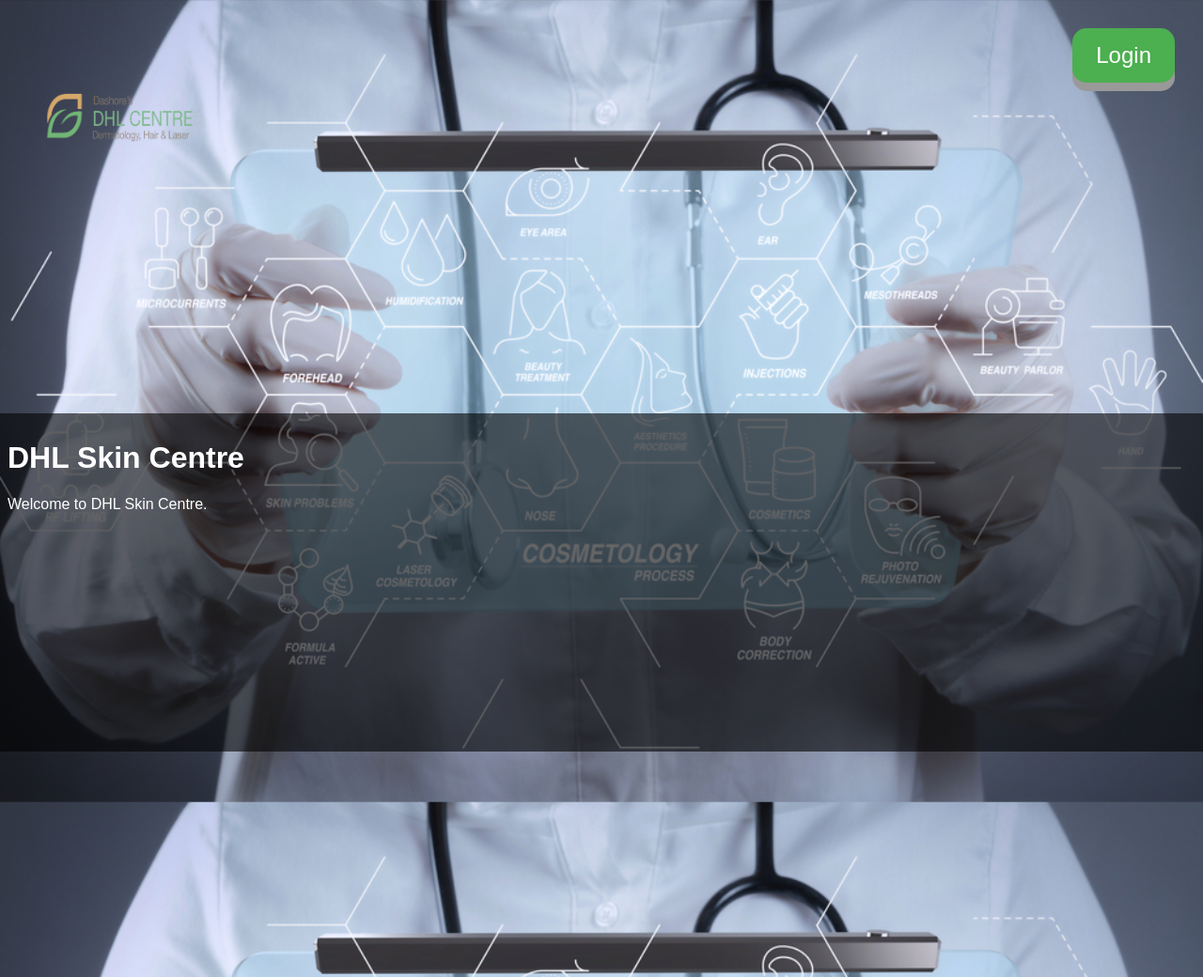
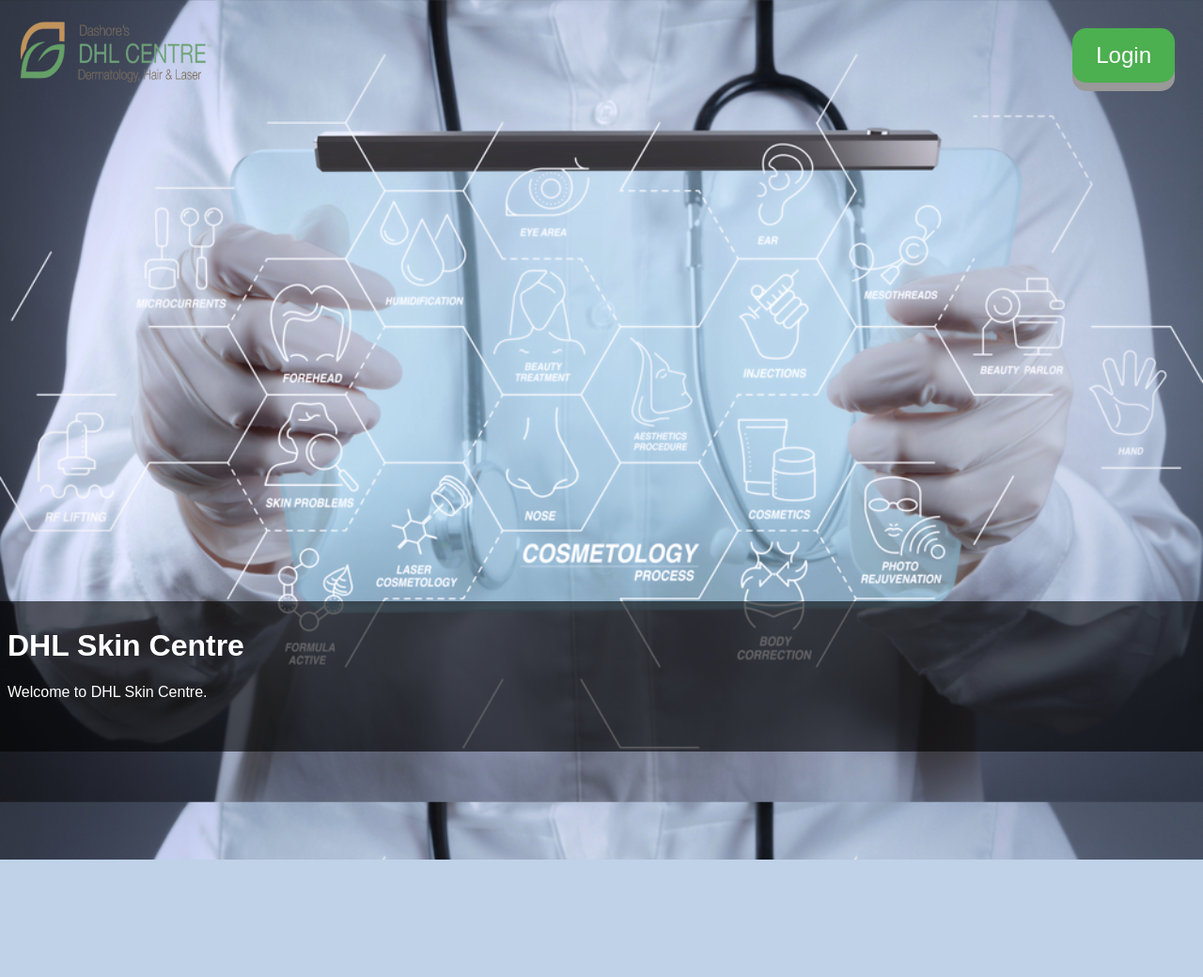
Before and after one commit to Adityaraj1711/doc_portal_FL, a Django app: page / in a window 1280 px wide. Shown: the top 1040 px of the page at 94% size. After the commit the page ends 915 px from the top, so only its background shows below. Run offline with Django 3.2, Linux system fonts and the light colour scheme.

Commit message:
add logo and static details in templates

```diff
--- a/src/templates/admin/login.html
+++ b/src/templates/admin/login.html
@@ -33,7 +33,6 @@
 }
 
 </style>
-<img img class="center" src="{% static 'logo.png' %}" width="200px" alt="DHL center"/>
 {{ form.media }}
 {% endblock %}
 
--- a/src/templates/index.html
+++ b/src/templates/index.html
@@ -32,7 +32,7 @@
           -moz-box-sizing: border-box;
           box-sizing: border-box;
           width: 100%;
-          height:45%;
+          height:20%;
           bottom: 0;
           display: block;
           position: absolute;
@@ -64,11 +64,10 @@
           box-shadow: 0 5px #666;
           transform: translateY(4px);
         }
-
 	</style>
 </head>
 <body>
-<img src="{% static 'logo.png' %}" width="250px" alt="DHL center"/>
+<img class="logo" style="padding:15px" src="{% static 'logo_1.png' %}" width="210px" alt="DHL center"/>
 <a href = '/admin'><button class="button">Login</button>
 </a>
 
```
Also changed, not shown: app/static/logo_1.png (added), 7 other files.
